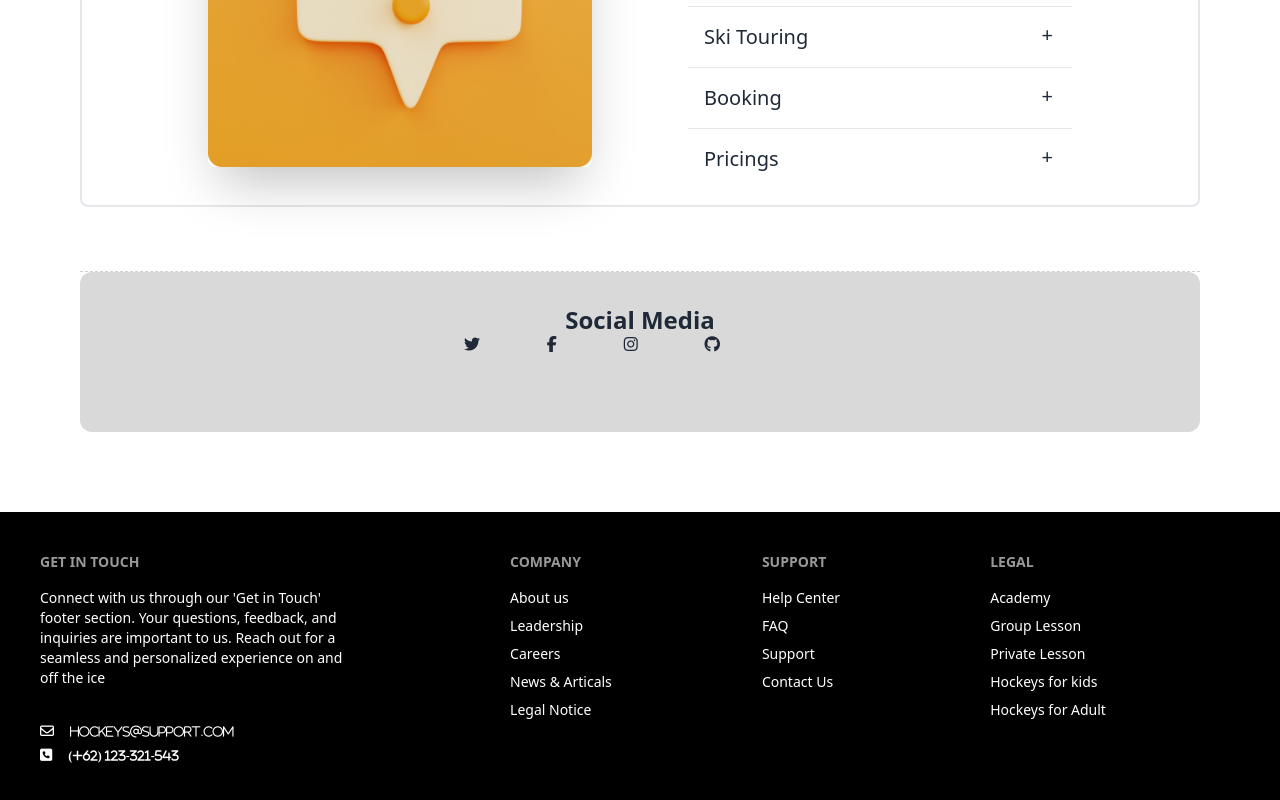
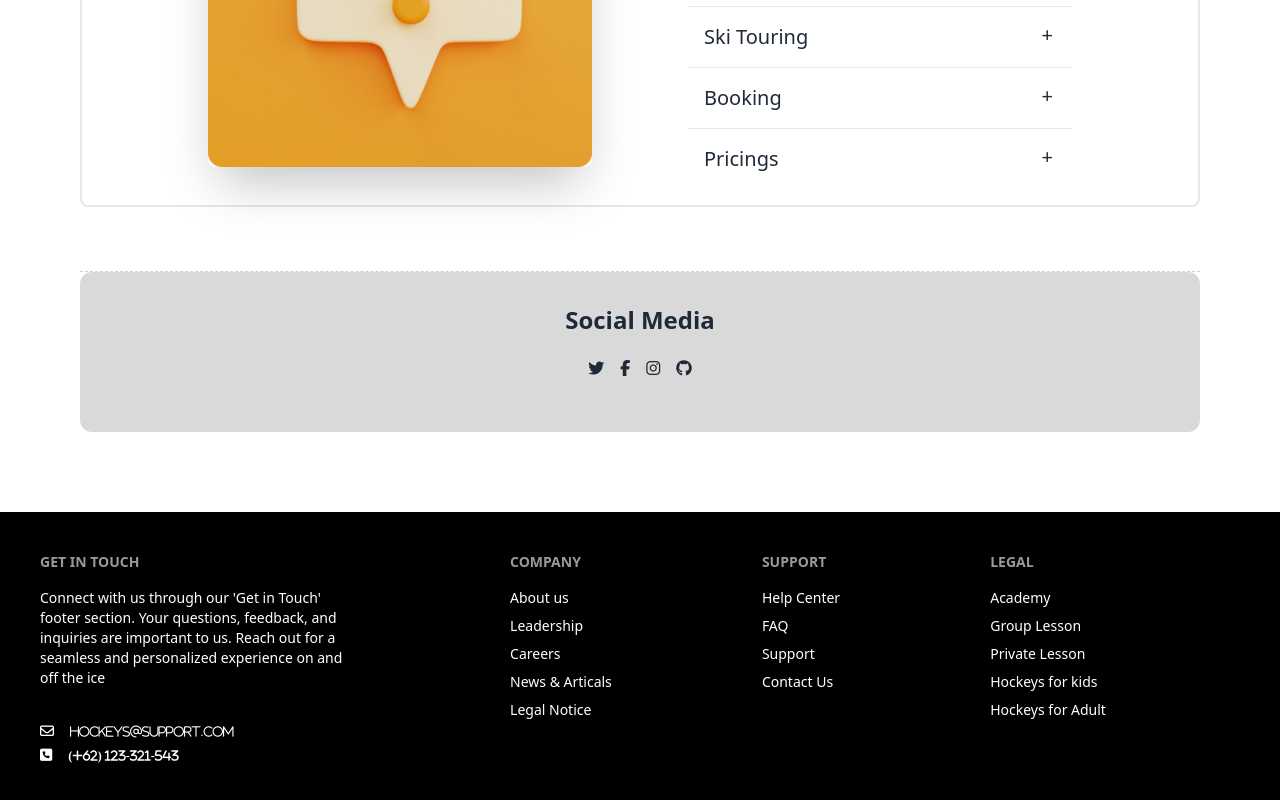
Before and after one commit to indraghosh02/B9A3-Hockeys, a plain HTML site: page index.html in a window 1280 px wide. Shown: the part 3900-4700 px from the top of the page. Drawn offline with nearby package versions, Linux system fonts and the light colour scheme.

Commit message:
updated section

```diff
--- a/index.html
+++ b/index.html
@@ -454,8 +454,8 @@
     <section>
       <div class="rounded-xl h-40 bg-[#D9D9D9] ">
         <h1 class="font-extrabold text-2xl font-Manrope text-center pt-8 ">Social Media</h1>
-      <div class="flex max-w-64  justify-between ml-96 mr-96">
-        <i class="fa-brands fa-twitter"></i>
+      <div class="flex justify-center mt-6 gap-x-4 lg:pb-9 pb-7">
+        <i class="fa-brands fa-twitter "></i>
         <i class="fa-brands fa-facebook-f"></i>
         <i class="fa-brands fa-instagram"></i>
         <i class="fa-brands fa-github"></i>
```
